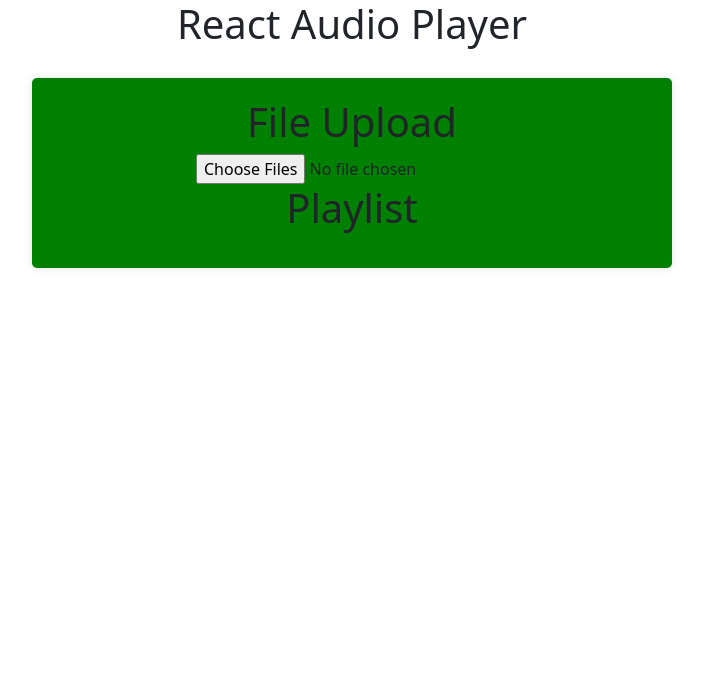
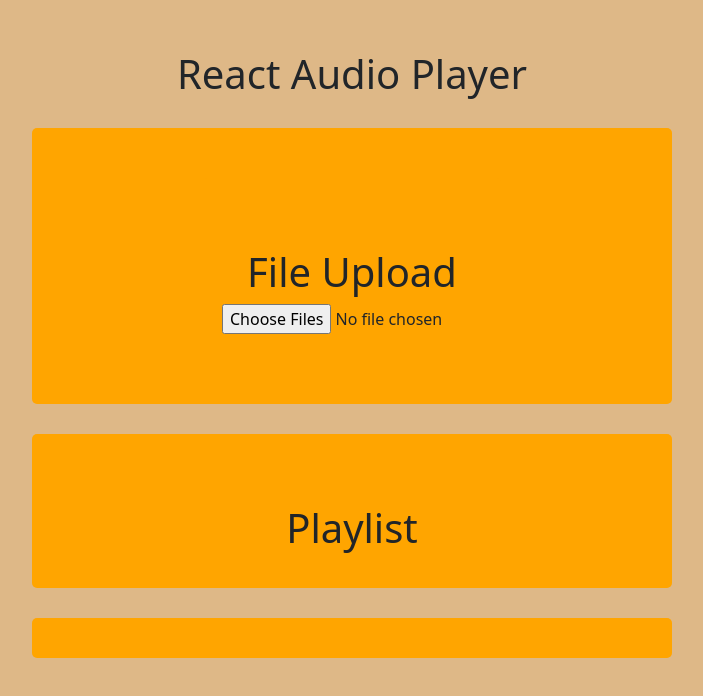
Before and after one commit to Mubashirahmad123/audio-player, a React (Vite) app: page / in a window 1280 px wide. Shown: the top 696 px of the page, without its empty margins (288-991 px from the left). Built offline with nearby package versions, Linux system fonts and the light colour scheme.

Commit message:
when i added css in everything

```diff
--- a/src/App.jsx
+++ b/src/App.jsx
@@ -24,12 +24,15 @@ const App = () => {
   return (
     <div>
       <h1>React Audio Player</h1>
-      <div className="container-md" align='center'>
-
-      <FileUpload onFileChange={handleFileChange} />
-      <Playlist files={files} onFileSelect={handleFileSelect} />
-      <AudioPlayer file={currentFile} />
-    </div>
+      <div className="container1-md">
+        <FileUpload onFileChange={handleFileChange} />
+      </div>
+      <div className="container-md">
+        <Playlist files={files} onFileSelect={handleFileSelect} />
+      </div>
+      <div className="container-md">
+        <AudioPlayer file={currentFile} />
+      </div>
     </div>
   );
 };
--- a/src/components/AudioPlayer.jsx
+++ b/src/components/AudioPlayer.jsx
@@ -1,7 +1,81 @@
+// import React, { useRef, useEffect, useState } from 'react';
+// import { FaPlayCircle, FaPauseCircle, FaForward, FaBackward } from 'react-icons/fa'; // Import icons from react-icons
 
-import React, { useRef, useEffect } from 'react';
+// const AudioPlayer = ({ file, onEnded }) => {
+//   const [isPlaying, setIsPlaying] = useState(false);
+//   const audioRef = useRef(null);
+
+//   useEffect(() => {
+//     if (audioRef.current && file && file instanceof Blob) {
+//       const reader = new FileReader();
+//       reader.onload = () => {
+//         audioRef.current.src = reader.result;
+//       };
+//       reader.readAsDataURL(file);
+//     }
+//   }, [file]);
+
+//   useEffect(() => {
+//     if (audioRef.current) {
+//       audioRef.current.addEventListener('ended', () => {
+//         setIsPlaying(false); // When audio ends, set isPlaying to false
+//         onEnded(); // Call the onEnded callback
+//       });
+//     }
+//     return () => {
+//       if (audioRef.current) {
+//         audioRef.current.removeEventListener('ended', () => {
+//           setIsPlaying(false); // Cleanup: Remove event listener
+//           onEnded(); // Call the onEnded callback
+//         });
+//       }
+//     };
+//   }, [onEnded]);
+
+//   const togglePlayPause = () => {
+//     if (audioRef.current.paused) {
+//       audioRef.current.play();
+//       setIsPlaying(true);
+//     } else {
+//       audioRef.current.pause();
+//       setIsPlaying(false);
+//     }
+//   };
+
+//   const skipBackward = () => {
+//     audioRef.current.currentTime -= 10; // Skip 10 seconds backward
+//   };
+
+//   const skipForward = () => {
+//     audioRef.current.currentTime += 10; // Skip 10 seconds forward
+//   };
+
+//   if (!file || !(file instanceof Blob)) return null;
+
+//   return (
+//     <div className="audio-controls">
+//       <button onClick={skipBackward}>
+//         <FaBackward /> {/* Backward button */}
+//       </button>
+//       <button onClick={togglePlayPause}>
+//         {isPlaying ? <FaPauseCircle /> : <FaPlayCircle />} {/* Toggle play/pause icon */}
+//       </button>
+//       <button onClick={skipForward}>
+//         <FaForward /> {/* Forward button */}
+//       </button>
+//       <audio ref={audioRef} controls />
+//     </div>
+//   );
+// };
+
+// export default AudioPlayer;
+
+
+import React, { useRef, useEffect, useState } from 'react';
+import { FaPlay, FaPause, FaForward, FaBackward } from 'react-icons/fa';
 
 const AudioPlayer = ({ file, onEnded }) => {
+  const [isPlaying, setIsPlaying] = useState(false);
   const audioRef = useRef(null);
 
   useEffect(() => {
@@ -16,24 +90,55 @@ const AudioPlayer = ({ file, onEnded }) => {
 
   useEffect(() => {
     if (audioRef.current) {
-      audioRef.current.addEventListener('ended', onEnded);
+      audioRef.current.addEventListener('ended', () => {
+        setIsPlaying(false); // When audio ends, set isPlaying to false
+        onEnded(); // Call the onEnded callback
+      });
     }
     return () => {
       if (audioRef.current) {
-        audioRef.current.removeEventListener('ended', onEnded);
+        audioRef.current.removeEventListener('ended', () => {
+          setIsPlaying(false); // Cleanup: Remove event listener
+          onEnded(); // Call the onEnded callback
+        });
       }
     };
   }, [onEnded]);
 
+  const togglePlayPause = () => {
+    if (audioRef.current.paused) {
+      audioRef.current.play();
+      setIsPlaying(true);
+    } else {
+      audioRef.current.pause();
+      setIsPlaying(false);
+    }
+  };
+
+  const skipBackward = () => {
+    audioRef.current.currentTime -= 10; // Skip 10 seconds backward
+  };
+
+  const skipForward = () => {
+    audioRef.current.currentTime += 10; // Skip 10 seconds forward
+  };
+
   if (!file || !(file instanceof Blob)) return null;
 
   return (
-    <div>
-      <h1>Now Playing</h1>
-      <audio ref={audioRef} controls>
-        Your browser does not support the audio element.
-      </audio>
-      <button></button>
+    <div className="audio-player">
+      <audio ref={audioRef} controls />
+      <div className="audio-controls">
+        <button onClick={skipBackward}>
+          <FaBackward /> {/* Backward button */}
+        </button>
+        <button onClick={togglePlayPause}>
+          {isPlaying ? <FaPause /> : <FaPlay />} {/* Toggle play/pause icon */}
+        </button>
+        <button onClick={skipForward}>
+          <FaForward /> {/* Forward button */}
+        </button>
+      </div>
     </div>
   );
 };
--- a/src/components/FileUpload.jsx
+++ b/src/components/FileUpload.jsx
@@ -1,29 +1,18 @@
 import React from 'react';
-import  "bootstrap/dist/css/bootstrap.min.css";
+import "bootstrap/dist/css/bootstrap.min.css";
 
-
-const FileUpload = ({onFileChange}) => {
-    const  handleFileChange = (event) =>{
+const FileUpload = ({ onFileChange }) => {
+    const handleFileChange = (event) => {
         const file = event.target.files[0];
-        onFileChange(file)
+        onFileChange(file);
     }
 
     return (
-        <div>
+        <div className="container1-md">
             <h1>File Upload</h1>
-            <input type="file" accept="
-            .mp3"  multiple onChange={handleFileChange} align='center' />
-            </div>
-
-
-
-
-
-
-
-    )
-
+            <input type="file" accept=".mp3" multiple onChange={handleFileChange} /><br />
+        </div>
+    );
 }
 
-
-export default FileUpload
+export default FileUpload;
--- a/src/index.css
+++ b/src/index.css
@@ -1,18 +1,75 @@
-.container-md {
-    width: 50%;
+html,
+body {
     height: 100%;
+  margin: 0;
+  padding: 0;
+  background-color: burlywood ;
+}
 
-    margin-top: 30px;
-    padding: 20px;
-    background-color:green;
-    border-radius: 5px;
-    box-shadow: 0 0 10px rgba(0, 0, 0, 0.1);
+
+.container-md,
+.container1-md {
+  width: 50%;
+  margin: 30px auto; /* Center the container horizontally */
+  padding: 20px;
+  background-color: orange;
+  border-radius: 5px;
+  /* box-shadow: 0 0 10px rgba(0, 0, 0, 0.1); */
+}
+
+
+.audio-player {
+    position: relative;
+    padding: 10%;
+    background-color: #977785;
+    border-radius: 10px;
+    /* box-shadow: 0 4px 8px rgba(0, 0, 0, 0.1); */
 
   }
+
+  .audio-player audio {
+    width: 100%;
+  }
+
+  .audio-controls {
+    bottom: 0;
+    left: 0;
+    right: 0;
+    display: flex;
+    justify-content: center;
+    align-items: center;
+    padding: 10px;
+  }
+
+  .audio-controls button {
+    padding: 15px;
+    background-color: aquamarine;
+    transition: background-color 0.3s ease;
+    cursor: pointer;
+    border-radius: 50%;
+    border: none;
+    margin: 0 5px;
+
+  }
+
+  .audio-controls button:hover {
+    background-color: #2980b9;
+  }
+
+  .audio-controls button:active {
+    transform: scale(0.95);
+  }
+
+
+
+
+
+
 
 
 h1 {
     text-align: center;
+    margin-top: 50px;
   }
 
 ul {
```
Also changed, not shown: src/components/Playlist.jsx (line endings or trailing spaces).
